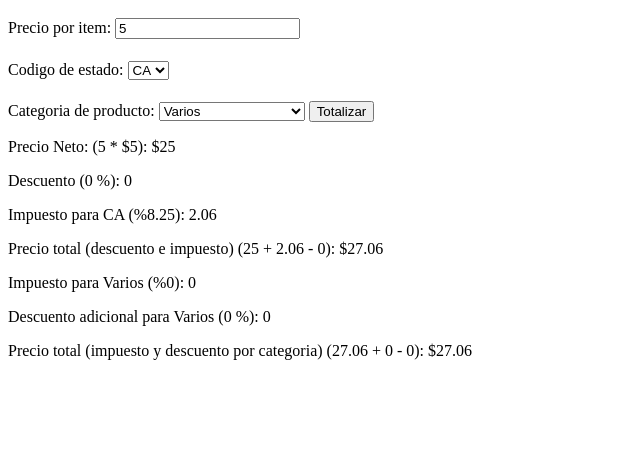
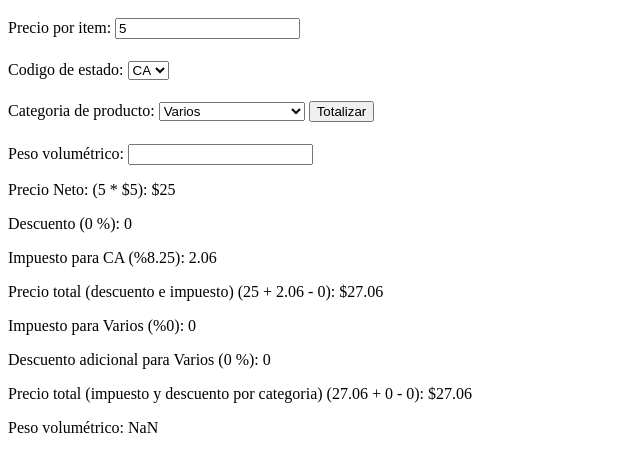
Before and after one commit to Carlitavg/EjercicioDeClase1_IngSoft, a website built with Parcel: page index.html in a window 1280 px wide. Both pictures are taken after typing "5", "5" into the empty fields and a click on the input "Totalizar". Shown: the part 104-576 px from the top of the page, without its empty margins (0-640 px from the left). Built offline with nearby package versions, Linux system fonts and the light colour scheme.

Commit message:
Feat: funcionalidad Ingresar el peso voumentrico y mostrar en pantalla lo ingresado

```diff
--- a/index.html
+++ b/index.html
@@ -35,6 +35,10 @@
       <input type="submit" value="Totalizar" id="totalizador-button" />
     </form>
 
+    <h1></h1>
+    <label>Peso volumétrico: </label>
+    <input type="number" id="peso_volumetrico" />
+
     <div id="mostrar"></div>
 
     <script type="module" src="./src/presenter.js"></script>
--- a/src/presenter.js
+++ b/src/presenter.js
@@ -10,6 +10,7 @@ const form = document.querySelector("#totalizador_form");
 const div = document.querySelector("#mostrar");
 const codigo_estados = document.querySelector("#cod_estados");
 const categoria_productos = document.querySelector("#categorias_productos");
+const peso_vol = document.querySelector("#peso_volumetrico");
 
 form.addEventListener("submit", (event) => {
   event.preventDefault();
@@ -17,6 +18,8 @@ form.addEventListener("submit", (event) => {
   const cantidad = Number.parseInt(cantidad_items.value);
   const precio = Number.parseInt(precio_items.value);
   const precio_neto = totalizar_neto(cantidad, precio);
+  const peso = Number.parseInt(peso_vol.value)
+
   console.log(precio_neto);
 
   const estado = codigo_estados.options[codigo_estados.selectedIndex].text;
@@ -54,6 +57,7 @@ form.addEventListener("submit", (event) => {
                   // "<p>" + "Precio total (impuesto por categoria): $"+ precio_total_impuesto_categoria + "</p>" +
                   // "<p>" + "Precio total (descuento por categoria): $"+ precio_total_descuento_categoria + "</p>" +
                   "<p>" + "Precio total (impuesto y descuento por categoria) ("+
-                  precio_total + " + " + valor_impuesto_por_categoria + " - " + valor_descuento_por_categoria + "): $"+ precio_total_categoria + "</p>";
+                  precio_total + " + " + valor_impuesto_por_categoria + " - " + valor_descuento_por_categoria + "): $"+ precio_total_categoria + "</p>" +
+                  "<p>" + "Peso volumétrico: " + peso + "</p>";
 
   });
```
